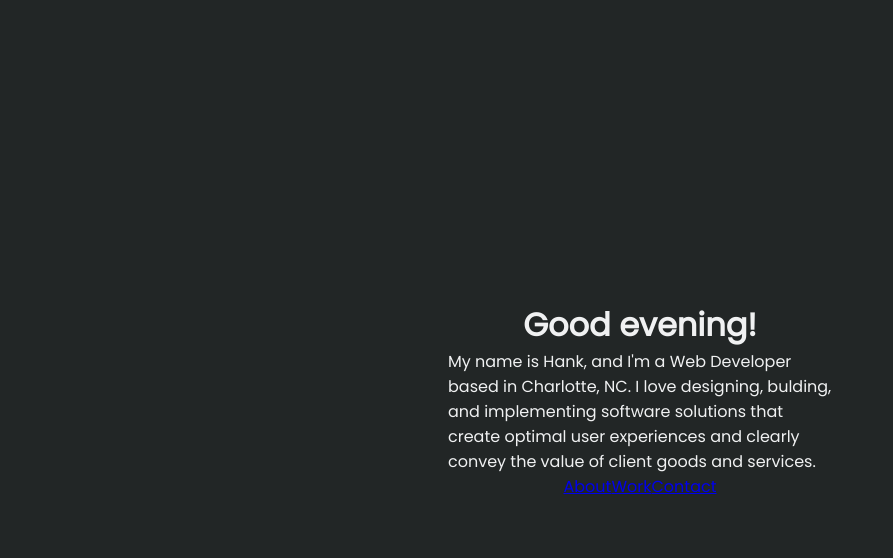
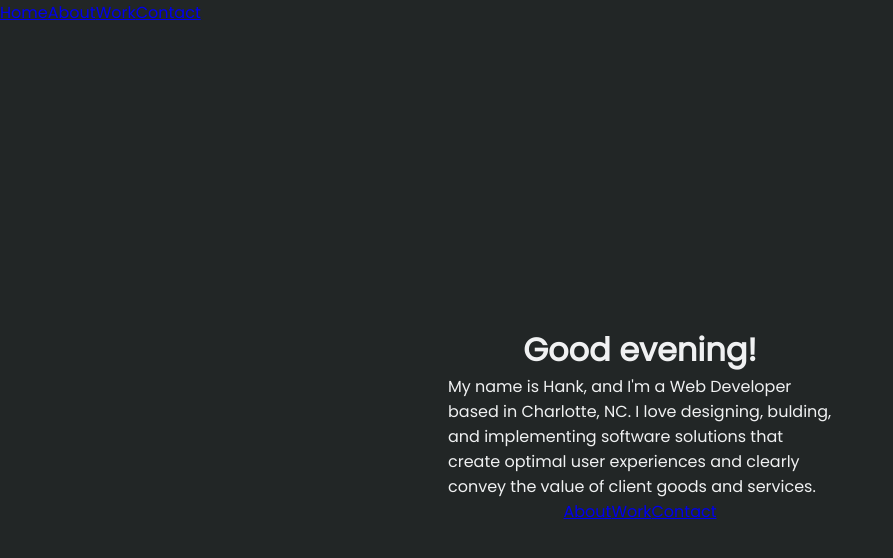
Before and after one commit to HHH-603/V2-Portfolio, a React (Create React App) app: page / in a window 1280 px wide. Shown: the top 558 px of the page, without its empty margins (0-893 px from the left). Built offline with nearby package versions, Linux system fonts and the light colour scheme.

Commit message:
Replated the header tag with my name with a link to my landing page.

```diff
--- a/src/components/navbar/index.js
+++ b/src/components/navbar/index.js
@@ -5,9 +5,9 @@ import './style.css';
 const Navbar = () => {
     return (
         <>
-            <div className="navbar-container">
-                <h3>Hank Holmes</h3>
-                <Link className="navbar-link" to="/">About</Link>
+            <div className="navbar">
+                <Link className="navbar-link" to="/">Home</Link>
+                <Link className="navbar-link" to="/about">About</Link>
                 <Link className="navbar-link" to="#">Work</Link>
                 <Link className="navbar-link" to="#">Contact</Link>
             </div>
```
